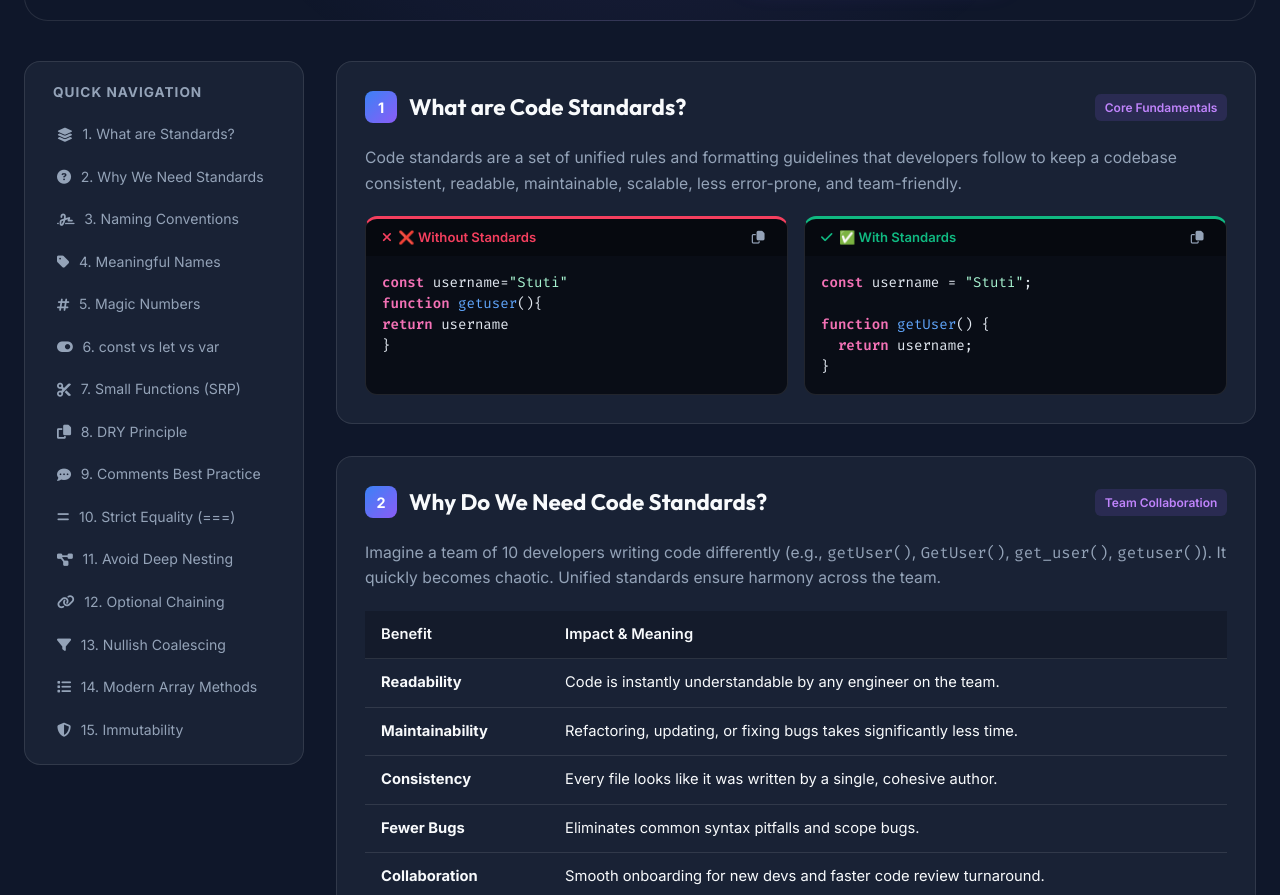
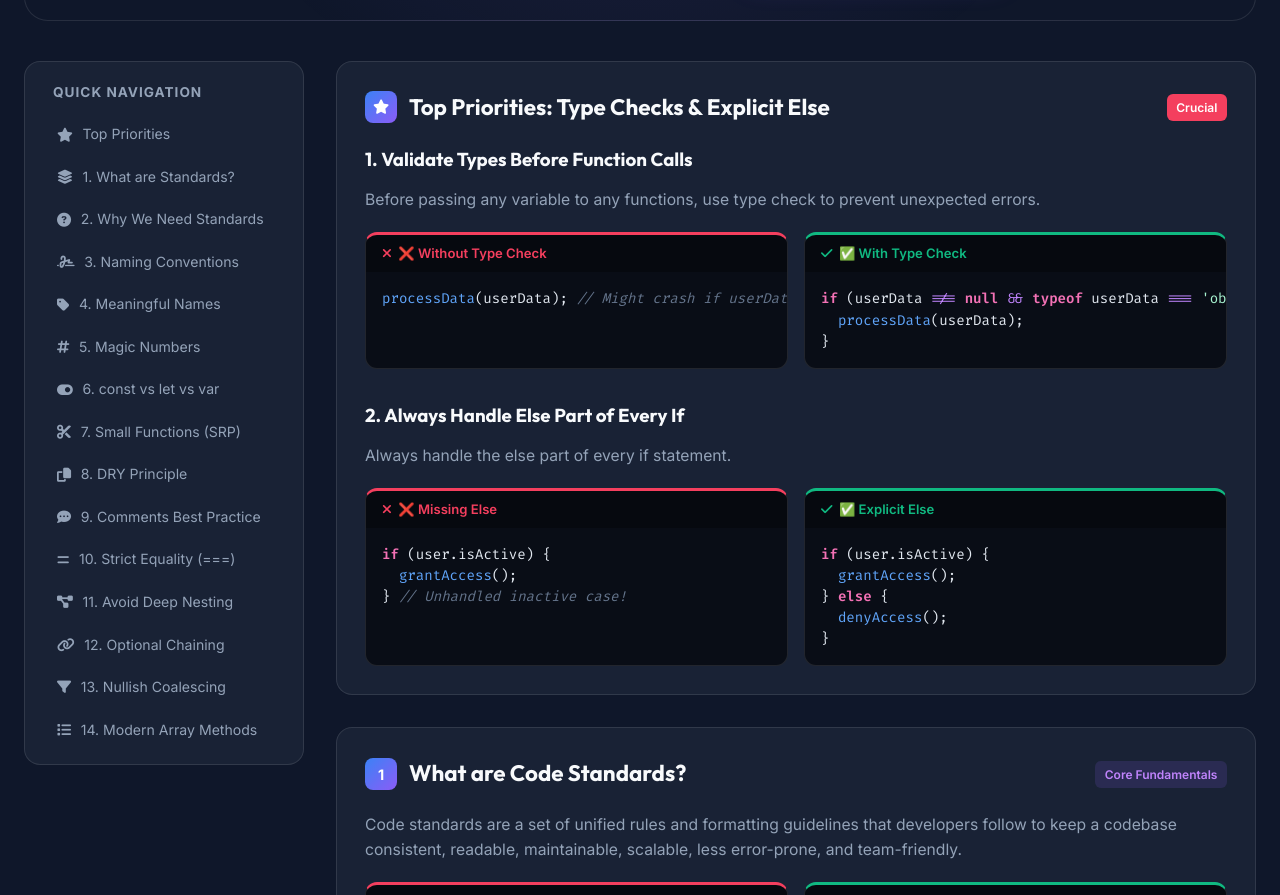
Before and after one commit to stutikataria1711-blip/code-standards-in-js, a plain HTML site: page index.html in a window 1280 px wide. Shown: the part 574-1469 px from the top of the page. Drawn offline with Linux system fonts and the light colour scheme.

Commit message:
feat: add top priorities section for type checking and explicit else statements

```diff
--- a/index.html
+++ b/index.html
@@ -660,7 +660,8 @@
       <aside class="sidebar">
         <h3>Quick Navigation</h3>
         <ul class="sidebar-menu" id="sidebarMenu">
-          <li><a href="#section-1" class="active"><i class="fa-solid fa-layer-group"></i> 1. What are Standards?</a></li>
+          <li><a href="#top-priorities" class="active"><i class="fa-solid fa-star"></i> Top Priorities</a></li>
+          <li><a href="#section-1"><i class="fa-solid fa-layer-group"></i> 1. What are Standards?</a></li>
           <li><a href="#section-2"><i class="fa-solid fa-circle-question"></i> 2. Why We Need Standards</a></li>
           <li><a href="#section-3"><i class="fa-solid fa-signature"></i> 3. Naming Conventions</a></li>
           <li><a href="#section-4"><i class="fa-solid fa-tag"></i> 4. Meaningful Names</a></li>
@@ -696,6 +697,59 @@
 
       <!-- Main Topic Cards Container -->
       <main id="standardsContainer">
+
+        <!-- Top Priorities -->
+        <article class="section-card" id="top-priorities" data-keywords="type check validate variables if else handling priority">
+          <div class="card-header">
+            <div class="card-title-group">
+              <div class="card-number"><i class="fa-solid fa-star"></i></div>
+              <h2>Top Priorities: Type Checks & Explicit Else</h2>
+            </div>
+            <span class="card-tag" style="background: var(--accent-rose); color: white;">Crucial</span>
+          </div>
+
+          <h3 style="margin-bottom: 0.75rem; font-family: 'Outfit', sans-serif;">1. Validate Types Before Function Calls</h3>
+          <p class="section-desc">Before passing any variable to any functions, use type check to prevent unexpected errors.</p>
+          <div class="code-comparison">
+            <div class="code-box bad">
+              <div class="code-header">
+                <span class="bad-title"><i class="fa-solid fa-xmark"></i> ❌ Without Type Check</span>
+              </div>
+              <pre><code><span class="token-function">processData</span>(userData); <span class="token-comment">// Might crash if userData is null</span></code></pre>
+            </div>
+            <div class="code-box good">
+              <div class="code-header">
+                <span class="good-title"><i class="fa-solid fa-check"></i> ✅ With Type Check</span>
+              </div>
+              <pre><code><span class="token-keyword">if</span> (userData <span class="token-operator">!==</span> <span class="token-keyword">null</span> <span class="token-operator">&&</span> <span class="token-keyword">typeof</span> userData <span class="token-operator">===</span> <span class="token-string">'object'</span>) {
+  <span class="token-function">processData</span>(userData);
+}</code></pre>
+            </div>
+          </div>
+
+          <h3 style="margin: 2rem 0 0.75rem; font-family: 'Outfit', sans-serif;">2. Always Handle Else Part of Every If</h3>
+          <p class="section-desc">Always handle the else part of every if statement.</p>
+          <div class="code-comparison">
+            <div class="code-box bad">
+              <div class="code-header">
+                <span class="bad-title"><i class="fa-solid fa-xmark"></i> ❌ Missing Else</span>
+              </div>
+              <pre><code><span class="token-keyword">if</span> (user.isActive) {
+  <span class="token-function">grantAccess</span>();
+} <span class="token-comment">// Unhandled inactive case!</span></code></pre>
+            </div>
+            <div class="code-box good">
+              <div class="code-header">
+                <span class="good-title"><i class="fa-solid fa-check"></i> ✅ Explicit Else</span>
+              </div>
+              <pre><code><span class="token-keyword">if</span> (user.isActive) {
+  <span class="token-function">grantAccess</span>();
+} <span class="token-keyword">else</span> {
+  <span class="token-function">denyAccess</span>();
+}</code></pre>
+            </div>
+          </div>
+        </article>
 
         <!-- Section 1 -->
         <article class="section-card" id="section-1" data-keywords="definition standards formatting consistency readable maintainable">
```
Also changed, not shown: 1 other file.
